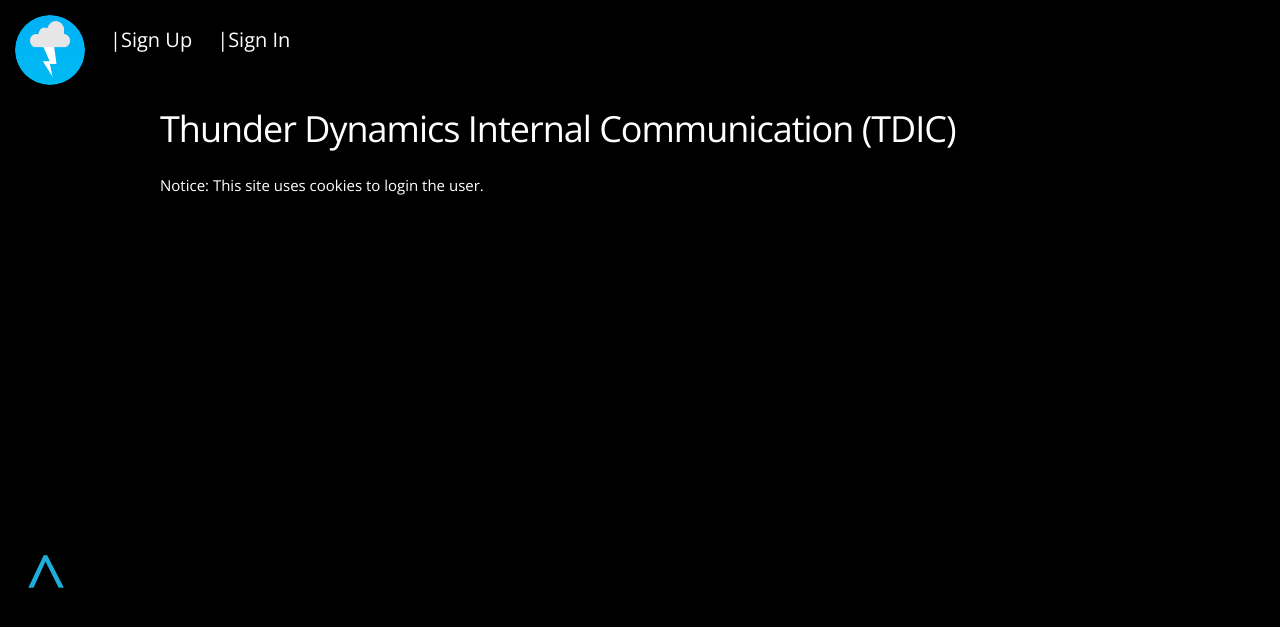
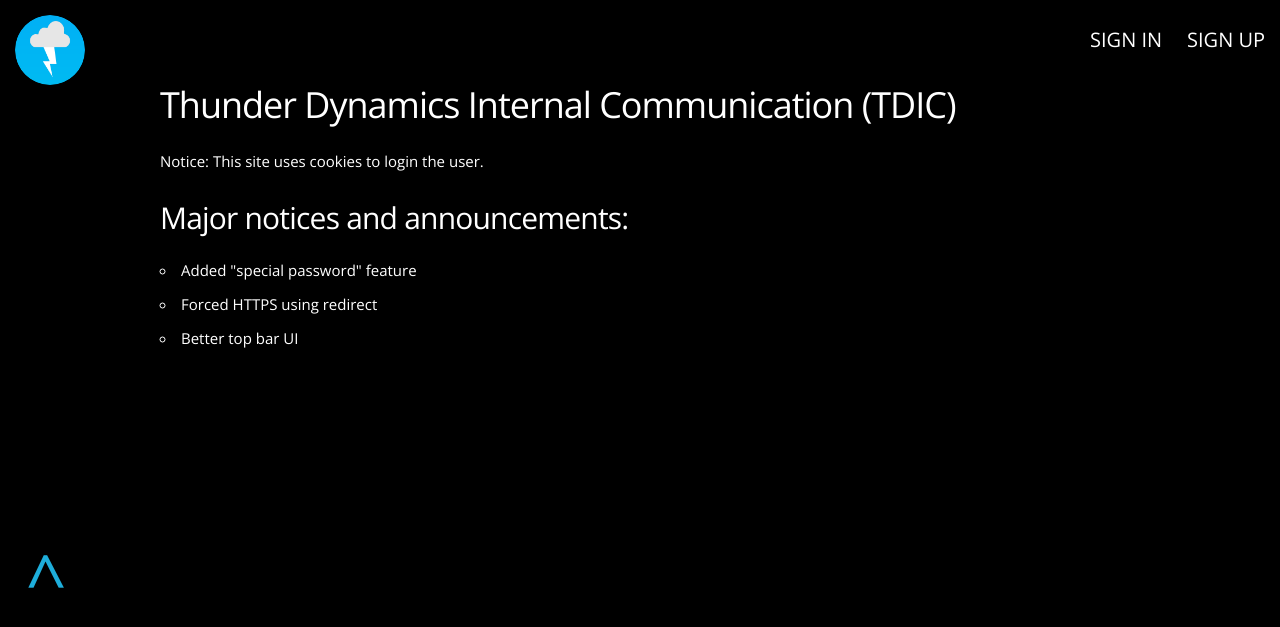
Before and after one commit to superstealthysheep/mango-melon, a Python web app: template templates/index.html in a window 1280 px wide. Shown: the top 627 px of the page. Run offline with Jinja, Linux system fonts and the light colour scheme; the template is opened without the code that fills it, so the values that code supplies are empty; some libraries are stand-ins or nearby versions.

Commit message:
Improve UI and add announcements to homepage

```diff
--- a/templates/index.html
+++ b/templates/index.html
@@ -87,6 +87,12 @@
 		{% else %}
 			<h3>Thunder Dynamics Internal Communication (TDIC)</h3>
 			<p>Notice: This site uses cookies to login the user.</p>
+			<h4>Major notices and announcements: </h4>
+			<ul>
+				<li>Added "special password" feature</li>
+				<li>Forced HTTPS using redirect</li>
+				<li>Better top bar UI</li>
+			</ul>
 		{% endif %}
 	{% endif %}
 </div>
--- a/templates/layout.html
+++ b/templates/layout.html
@@ -22,15 +22,15 @@
 		<div style=margin:10px id='header'>
 			<a href='/' style='color:black'><img class=headerfield style=float:left;border-radius:50% src='/static/teaselogo.png' width='70px' height='70px'></img></a>
 			{% if not current_user.is_authenticated %}
-				<a href='/signup' class=headerfield style=float:left>|Sign Up</a>
-				<a href='/signin' class=headerfield style=float:left>|Sign In</a>
+				<a href='/signup' class=headerfield style=float:right>SIGN UP</a>
+				<a href='/signin' class=headerfield style=float:right>SIGN IN</a>
 			{% else %}
-				<a href='/post' class=headerfield style=float:left>|Post</a>
-				<a href='/signout' class=headerfield style=float:right>|Sign Out</a>
-				<a href='/settings' class=headerfield style=float:right>|Settings</a>
+				<a href='/signout' class=headerfield style=float:right>SIGN OUT</a>
+				<a href='/settings' class=headerfield style=float:right>SETTINGS</a>
+				<a href='/post' class=headerfield style=float:right>POST</a>
 			{% endif %}
 		</div>
-		<br>
+
 		<br>
 		<br>
 		<div>
```
